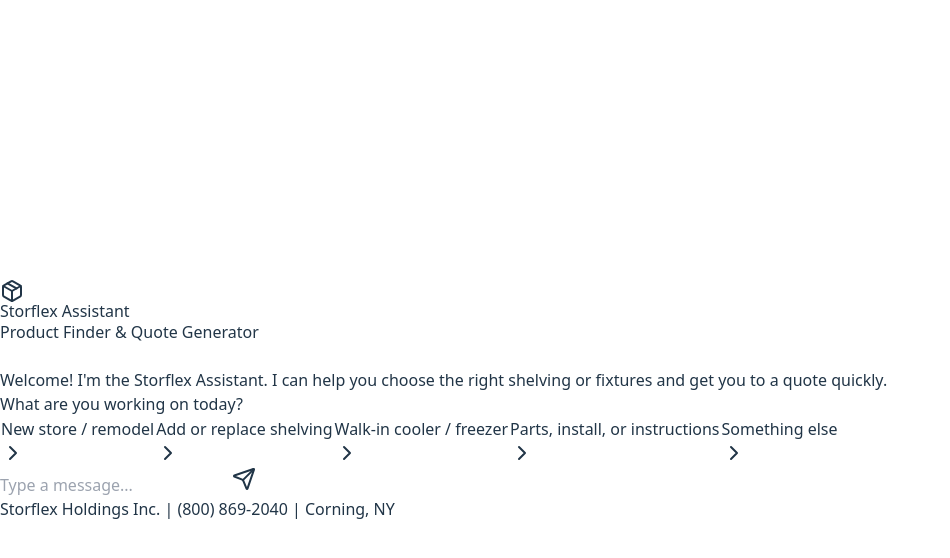
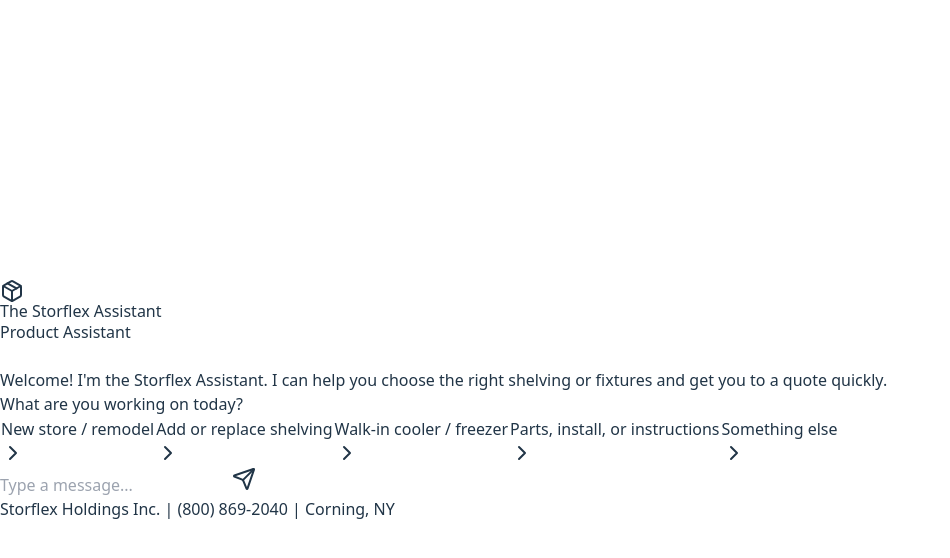
Before and after one commit to Impossibilityy/storflex-chat-widget, a React (Vite) app: page / in a window 1280 px wide. Both pictures are taken after a click on the button "Open Storflex Assistant". Shown: the top 558 px of the page, without its empty margins (0-950 px from the left). Built offline with nearby package versions, Linux system fonts and the light colour scheme.

Commit message:
Header Change

```diff
--- a/src/components/ChatWidget.jsx
+++ b/src/components/ChatWidget.jsx
@@ -3151,8 +3151,8 @@
               <div className="flex items-center gap-2 sm:gap-3">
                 <Package className="w-6 h-6 sm:w-7 sm:h-7 flex-shrink-0" />
                 <div className="min-w-0">
-                  <h1 className="text-base sm:text-lg font-bold">Storflex Assistant</h1>
-                  <p className="text-xs text-blue-100">Product Finder & Quote Generator</p>
+                  <h1 className="text-base sm:text-lg font-bold">The Storflex Assistant</h1>
+                  <p className="text-xs text-blue-100">Product Assistant</p>
                 </div>
               </div>
               <button
```
